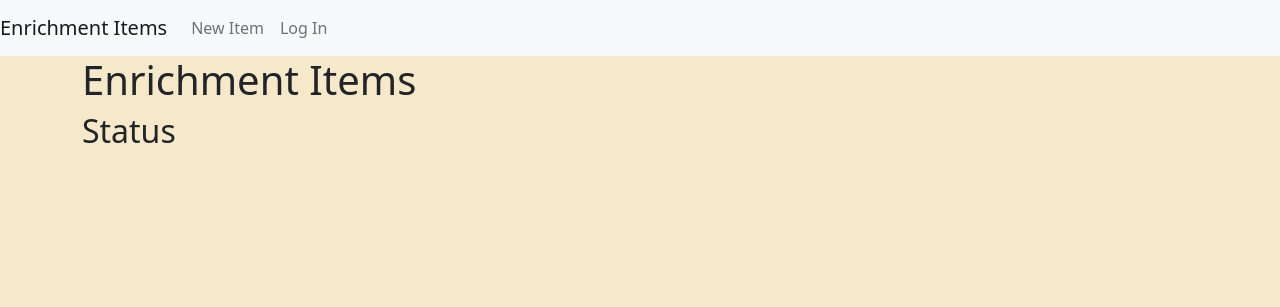
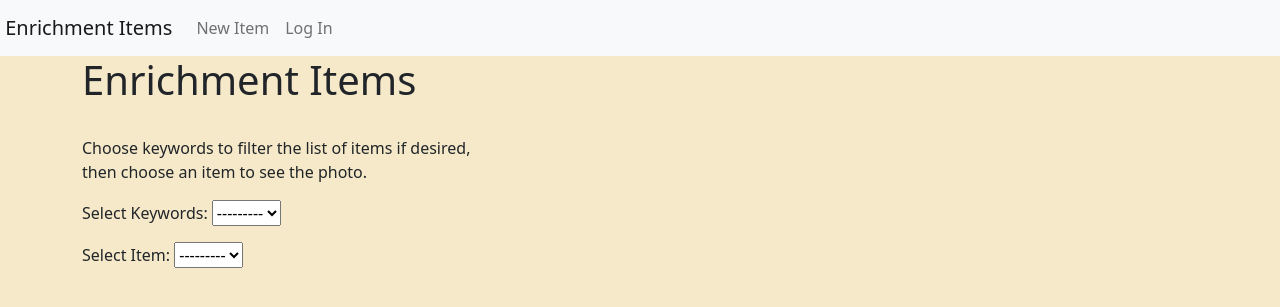
Before and after one commit to cfmays/Ents, a Django app: page / in a window 1280 px wide. Shown: the top 307 px of the page. Run offline with Django 3.2, Linux system fonts and the light colour scheme; data that the repository does not hold is empty.

Commit message:
start of dropdowns

```diff
--- a/ents/enrich/templates/base_generic.html
+++ b/ents/enrich/templates/base_generic.html
@@ -17,7 +17,7 @@
   <div class="container-fluid">
     <nav class="navbar navbar-expand-md sticky-top navbar-light bg-light">
       {% url 'index' as index_url %}
-      <a class="navbar-brand" href="{% url 'index' %}">Enrichment Items</a>
+      <a class="navbar-brand" href="{% url 'index' %}">&nbspEnrichment Items </a>
       <button
         class="navbar-toggler"
         type="button"
--- a/ents/enrich/templates/index.html
+++ b/ents/enrich/templates/index.html
@@ -1,5 +1,34 @@
 {% extends "base_generic.html" %}
+
 {% block content %}
-<h1>Enrichment Items</h1>
-<h2>Status</h2>
+
+{% comment %} <p>exportform.html</p> {% endcomment %}
+<form action="{% url 'index' %}" method="post">
+    {% csrf_token %}
+    <h1> Enrichment Items</h1>
+    <p><br>Choose keywords to filter the list of items if desired,<br>then choose an item to see the photo.<br></p>
+    {{ form.as_p }}
+    {% comment %} <input type="submit" value="Submit"> {% endcomment %}
+
+
+<script src="https://ajax.googleapis.com/ajax/libs/jquery/3.6.0/jquery.min.js"></script>
+  <script>
+    $("#id_keywords").change(function () {
+      url = "{% url 'ajax_load_items' %}"
+      var theKeyWords = $(this).val();
+
+      $.ajax({
+        url: url,
+        data: {
+          'theKeyWords': theKeyWords       // add the country id to the GET parameters
+        },
+        success: function (data) {   /
+          $("#id_items").html(data);  // replace the contents of the city input with the data that came from the server
+        }
+      });
+
+    });
+  </script>
+</form>
+
 {% endblock %}
--- /dev/null
+++ b/ents/enrich/templates/items_dropdown_list_options.html
@@ -0,0 +1,4 @@
+<option value="">---------</option>
+{% for item in theItems %}
+<option value="{{ item.pk }}">{{ item.Name }}</option>
+{% endfor %}
--- a/ents/ents/forms.py
+++ b/ents/ents/forms.py
@@ -1,6 +1,6 @@
-from django.forms import ModelForm
+from django.forms import Form
 from django import forms
-from .models import Enrichment
+from .models import Enrichment, KeyWord
 
 class test(forms.ModelForm):
     model = Enrichment
@@ -12,3 +12,7 @@ class CreateEnrichmentForm(forms.ModelForm):
         model = Enrichment
         fields = ('name', 'photo', 'keywords')
         enctype="multipart/form-data"
+
+class enrichment_items_form(Form):
+    keywords = forms.ModelChoiceField(label='Select Keywords', queryset=KeyWord.objects.all(), required=False)
+    items = forms.ModelChoiceField(label = 'Select Item',queryset=Enrichment.objects.all(), required=False)
--- a/ents/ents/urls.py
+++ b/ents/ents/urls.py
@@ -26,5 +26,6 @@ urlpatterns = [
     path('create/', views.EnrichmentUploadView, name='createView'),
     path('logout/', views.logout_view, name='logout'),
     path('login/', auth_views.LoginView.as_view(), name='login'),
+    path('ajax_load_items', views.ajax_load_items, name='ajax_load_items'),
 
 ] + static(settings.MEDIA_URL, document_root=settings.MEDIA_ROOT)
--- a/ents/ents/views.py
+++ b/ents/ents/views.py
@@ -6,11 +6,12 @@ from django.contrib.auth import logout, login
 from django.contrib.auth.decorators import login_required
 from django.http import HttpResponseRedirect
 from django.urls import reverse
-from .forms import CreateEnrichmentForm
+from .forms import CreateEnrichmentForm, enrichment_items_form
 
 
 def index(request):
-        return render(request, 'index.html')
+    form = enrichment_items_form()
+    return render(request, 'index.html', {'form': form})
 
 
 
@@ -51,3 +52,8 @@ def EnrichmentUploadView(request):
     else:
         form = CreateEnrichmentForm()
         return render(request, 'createEnrichment.html', {'form':form})
+
+def ajax_load_items(request):
+    theKeyWords=request.get.GET('theKeyWords')
+    theItems = list(Enrichment.objects.values('id','name').filter(keywords__in=theKeyWords))
+    return render(request, 'items_dropdown_list_options.html', {'theItems': theItems})
```
